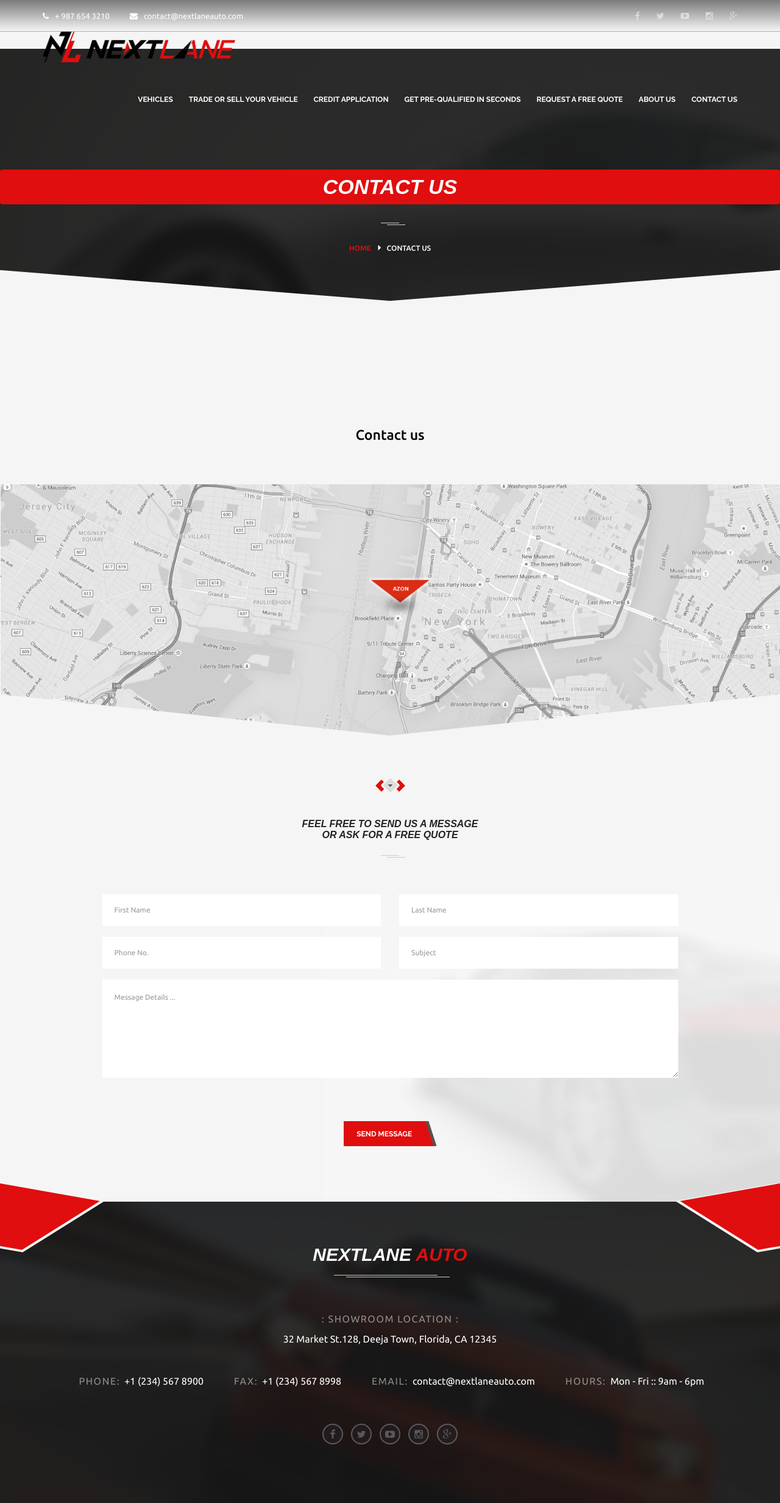
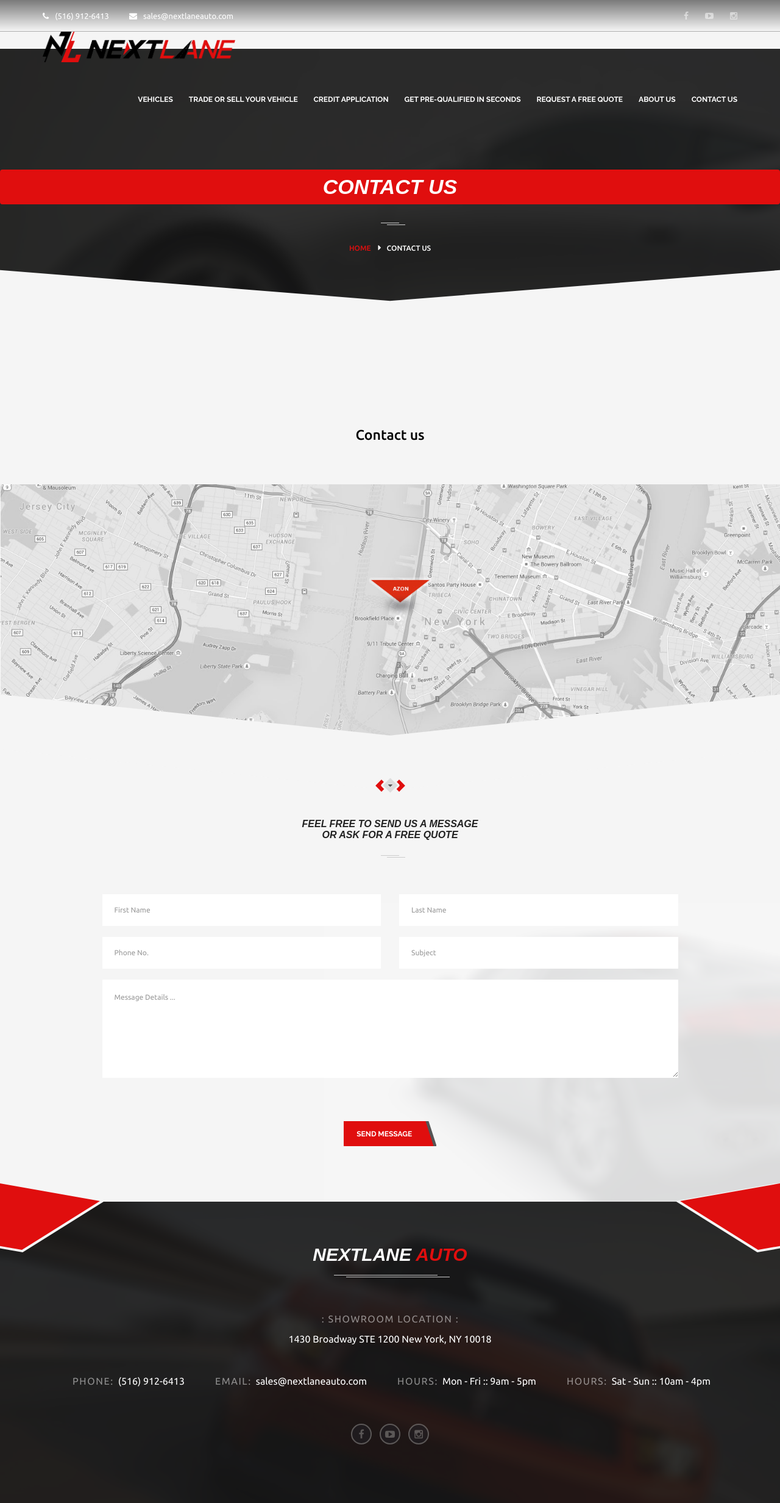
Before and after one commit to Karinalora/NextLaneAuto, a website: page contact_us.html in a window 1280 px wide. Shown: the top 2464 px of the page at 61% size. Drawn offline with nearby package versions, Linux system fonts and the light colour scheme; a web font is replaced by a local one.

Commit message:
Change footer and header in contact us

```diff
--- a/contact_us.html
+++ b/contact_us.html
@@ -77,15 +77,15 @@
                   <div class="row">
                      <div class="col-xs-12">
                         <div class="header-contacts">
-                           <span class="header-contacts__item"><i class="icon fa fa-phone"></i>+ 987 654 3210</span>
-                           <a class="header-contacts__item" href="mailto:contact@nextlaneauto.com"><i class="icon fa fa-envelope"></i>contact@nextlaneauto.com</a>
+                           <span class="header-contacts__item"><i class="icon fa fa-phone"></i>(516) 912-6413 </span>
+                           <a class="header-contacts__item" href="mailto:sales@nextlaneauto.com"><i class="icon fa fa-envelope"></i>sales@nextlaneauto.com</a>
                         </div>
                         <ul class="social-links list-inline">
-                           <li><a class="icon fa fa-facebook" href="javascript:void(0);"></a></li>
-                           <li><a class="icon fa fa-twitter" href="javascript:void(0);"></a></li>
-                           <li><a class="icon fa fa-youtube-play" href="javascript:void(0);"></a></li>
-                           <li><a class="icon fa fa-instagram" href="javascript:void(0);"></a></li>
-                           <li><a class="icon fa fa-google-plus" href="javascript:void(0);"></a></li>
+                           <li><a class="icon fa fa-facebook" href="https://www.facebook.com/share/1BQfSxZhQk/?mibextid=wwXIfr"></a></li>
+                          <!-- <li><a class="icon fa fa-twitter" href="javascript:void(0);"></a></li> -->
+                           <li><a class="icon fa fa-youtube-play" href="https://www.youtube.com/@NextLaneAuto"></a></li>
+                           <li><a class="icon fa fa-instagram" href="https://www.instagram.com/nextlaneauto/?igsh=MXhvZGxnMDh4dW1wYQ%3D%3D&utm_source=qr"></a></li>
+                          <!-- <li><a class="icon fa fa-google-plus" href="javascript:void(0);"></a></li> -->
                         </ul>
                      </div>
                      <!-- end col -->
@@ -233,7 +233,7 @@
                         <div class="row">
                            <div class="col-xs-12">
                               <div class="footer__name">: SHOWROOM LOCATION :</div>
-                              <div class="footer__text">32 Market St.128, Deeja Town, Florida, CA 12345</div>
+                              <div class="footer__text">1430 Broadway STE 1200 New York, NY 10018</div>
                            </div>
                            <!-- end col -->
                         </div>
@@ -242,19 +242,23 @@
                            <div class="col-xs-12">
                               <div class="footer__item">
                                  <span class="footer__name">Phone:</span>
-                                 <span class="footer__text">+1 (234) 567 8900</span>
+                                 <span class="footer__text">(516) 912-6413</span>
                               </div>
-                              <div class="footer__item">
+                             <!-- <div class="footer__item">
                                  <span class="footer__name">Fax:</span>
                                  <span class="footer__text">+1 (234) 567 8998</span>
-                              </div>
+                              </div> -->
                               <div class="footer__item">
                                  <span class="footer__name">email:</span>
-                                 <span class="footer__text">contact@nextlaneauto.com</span>
+                                 <span class="footer__text">sales@nextlaneauto.com</span>
                               </div>
                               <div class="footer__item">
                                  <span class="footer__name">Hours:</span>
-                                 <span class="footer__text">Mon - Fri :: 9am - 6pm</span>
+                                 <span class="footer__text">Mon - Fri :: 9am - 5pm</span>
+                              </div>
+                              <div class="footer__item">
+                                 <span class="footer__name">Hours:</span>
+                                 <span class="footer__text">Sat - Sun :: 10am - 4pm</span>
                               </div>
                            </div>
                            <!-- end col -->
@@ -263,11 +267,11 @@
                         <div class="row">
                            <div class="col-xs-12">
                               <ul class="social-links list-inline">
-                                 <li><a class="icon fa fa-facebook" href="javascript:void(0);"></a></li>
-                                 <li><a class="icon fa fa-twitter" href="javascript:void(0);"></a></li>
-                                 <li><a class="icon fa fa-youtube-play" href="javascript:void(0);"></a></li>
-                                 <li><a class="icon fa fa-instagram" href="javascript:void(0);"></a></li>
-                                 <li><a class="icon fa fa-google-plus" href="javascript:void(0);"></a></li>
+                                 <li><a class="icon fa fa-facebook" href="https://www.facebook.com/share/1BQfSxZhQk/?mibextid=wwXIfr"></a></li>
+                                <!-- <li><a class="icon fa fa-twitter" href="javascript:void(0);"></a></li> -->
+                                 <li><a class="icon fa fa-youtube-play" href="https://www.youtube.com/@NextLaneAuto"></a></li>
+                                 <li><a class="icon fa fa-instagram" href="https://www.instagram.com/nextlaneauto/?igsh=MXhvZGxnMDh4dW1wYQ%3D%3D&utm_source=qr"></a></li>
+                                <!-- <li><a class="icon fa fa-google-plus" href="javascript:void(0);"></a></li> -->
                               </ul>
                            </div>
                            <!-- end col -->
```
